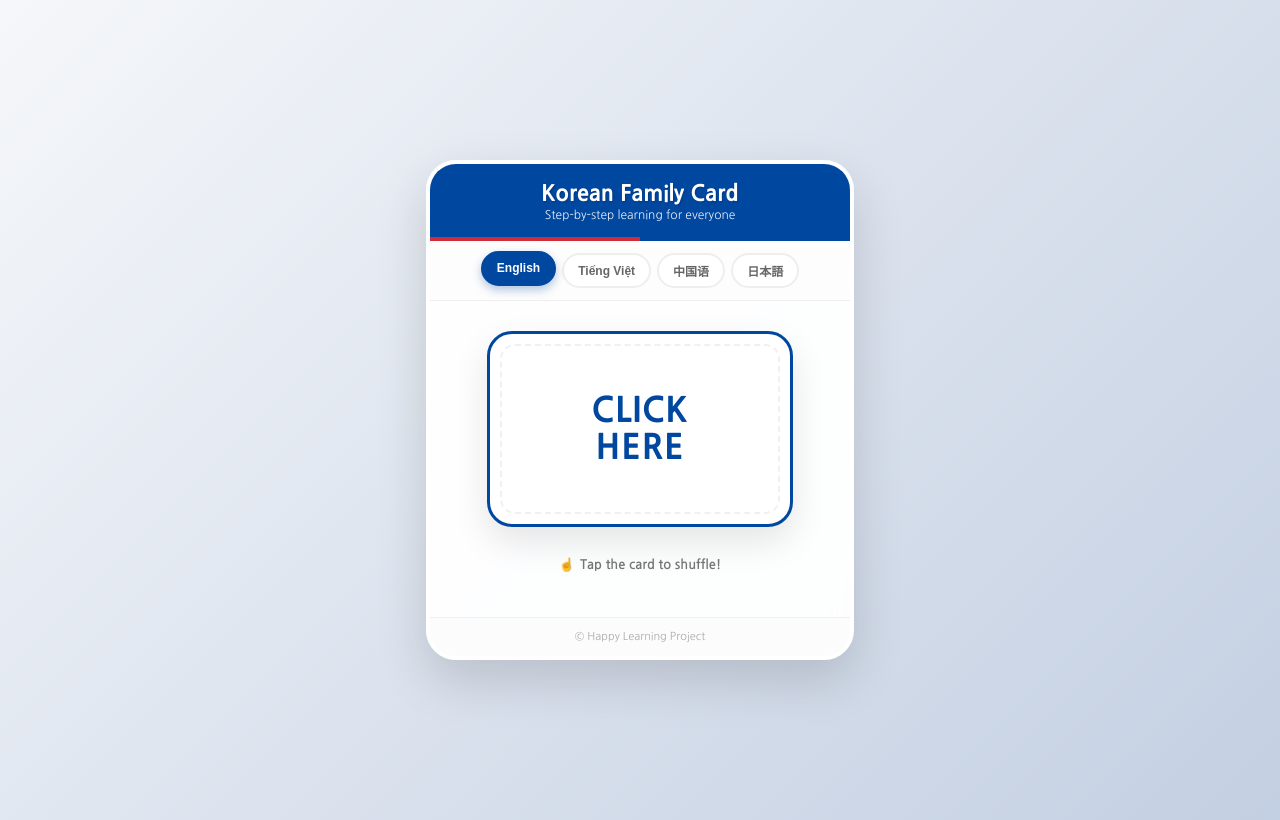
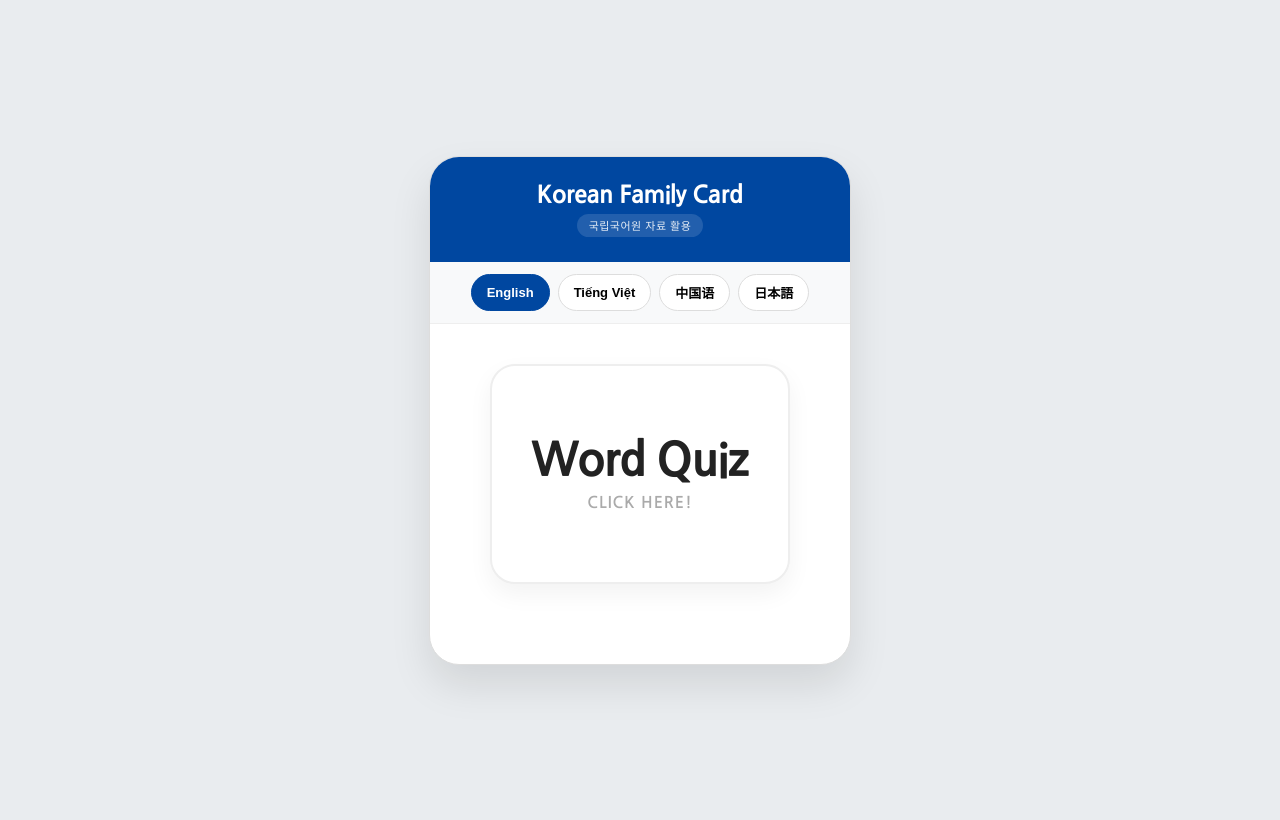
Before and after one commit to Ryuu-spec/Korean-Family-Card, a plain HTML site: page index.html in a window 1280 px wide. Drawn offline with Linux system fonts and the light colour scheme.

Commit message:
Update index.html

```diff
--- a/index.html
+++ b/index.html
@@ -11,101 +11,89 @@
             --korean-blue: #0047a0;
             --korean-red: #cd2e3a;
             --korean-yellow: #ffcc00;
-            --bg-gradient: linear-gradient(135deg, #f5f7fa 0%, #c3cfe2 100%);
+            --bg-gray: #f0f2f5;
             --card-white: #ffffff;
         }
 
         body {
             margin: 0;
             padding: 10px;
-            background: var(--bg-gradient);
+            background: #e9ecef;
             font-family: 'Nanum Gothic', sans-serif;
             display: flex;
             flex-direction: column;
             align-items: center;
             justify-content: center;
             min-height: 100vh;
-            overflow: hidden;
         }
 
         .app-container {
             width: 100%;
             max-width: 420px;
-            background: rgba(255, 255, 255, 0.95);
-            backdrop-filter: blur(10px);
+            background: var(--card-white);
             border-radius: 30px;
-            box-shadow: 0 20px 50px rgba(0,0,0,0.15);
+            box-shadow: 0 20px 40px rgba(0,0,0,0.1);
             overflow: hidden;
             display: flex;
             flex-direction: column;
-            border: 4px solid white;
+            border: 1px solid #ddd;
         }
 
         .app-header {
             background: var(--korean-blue);
             color: white;
-            padding: 18px;
+            padding: 25px 20px; /* 여백 약간 조정 */
             text-align: center;
-            position: relative;
-        }
-
-        .app-header::after {
-            content: '';
-            position: absolute;
-            bottom: 0;
-            left: 0;
-            width: 100%;
-            height: 4px;
-            background: linear-gradient(90deg, var(--korean-red) 50%, var(--korean-blue) 50%);
         }
 
         .app-header h1 {
             margin: 0;
-            font-size: 22px;
+            font-size: 24px;
             font-weight: 800;
-            text-shadow: 1px 1px 2px rgba(0,0,0,0.2);
+            letter-spacing: -0.5px;
         }
 
-        .app-header p {
-            margin: 4px 0 0;
-            font-size: 12px;
+        .app-header .source-tag {
+            display: inline-block;
+            margin-top: 8px;
+            font-size: 11px;
+            font-weight: 400;
+            padding: 3px 12px;
+            background: rgba(255, 255, 255, 0.15);
+            border-radius: 12px;
+            letter-spacing: 0.5px;
             opacity: 0.9;
-            font-weight: 400;
         }
 
         .lang-selector {
             display: flex;
             justify-content: center;
-            flex-wrap: wrap;
-            gap: 6px;
+            gap: 8px;
             padding: 12px;
-            background: #fdfdfd;
+            background: #f8f9fa;
             border-bottom: 1px solid #eee;
         }
 
         .lang-btn {
-            padding: 7px 14px;
-            border: 2px solid #eee;
-            border-radius: 18px;
+            padding: 8px 15px;
+            border: 1px solid #ddd;
+            border-radius: 20px;
             background: white;
-            font-size: 12px;
+            font-size: 13px;
             font-weight: 700;
-            color: #666;
             cursor: pointer;
-            transition: all 0.3s cubic-bezier(0.175, 0.885, 0.32, 1.275);
+            transition: 0.2s;
         }
 
         .lang-btn.active {
             background: var(--korean-blue);
             color: white;
             border-color: var(--korean-blue);
-            transform: translateY(-2px);
-            box-shadow: 0 4px 10px rgba(0, 71, 160, 0.3);
         }
 
         .card-perspective {
             perspective: 1200px;
-            padding: 30px 20px;
+            padding: 40px 20px;
             display: flex;
             justify-content: center;
             align-items: center;
@@ -114,143 +102,91 @@
         .card-content {
             width: 100%;
             max-width: 300px;
-            height: 190px;
+            height: 220px;
             background: #fff;
             border-radius: 25px;
-            border: 1px solid #eee;
-            box-shadow: 0 15px 35px rgba(0,0,0,0.1);
+            border: 2px solid #eee;
+            box-shadow: 0 10px 25px rgba(0,0,0,0.05);
             display: flex;
             flex-direction: column;
             justify-content: center;
             align-items: center;
             text-align: center;
-            transition: transform 0.6s;
+            transition: transform 0.6s cubic-bezier(0.4, 0, 0.2, 1);
             transform-style: preserve-3d;
             cursor: pointer;
             position: relative;
+            padding: 20px;
+            box-sizing: border-box;
         }
 
-        /* 카드 테두리 효과 */
-        .card-content::before {
-            content: '';
-            position: absolute;
-            top: 10px;
-            left: 10px;
-            right: 10px;
-            bottom: 10px;
-            border: 2px dashed #f0f0f0;
-            border-radius: 15px;
-            pointer-events: none;
+        .card-content:hover {
+            border-color: var(--korean-blue);
         }
 
-        .card-content.cover {
-            border: 3px solid var(--korean-blue);
+        .cover-main-text {
+            font-size: 46px;
+            font-weight: 900;
+            color: #222;
+            margin: 0;
+            letter-spacing: -1.5px;
+            line-height: 1;
         }
 
-        .cover-text {
-            font-size: 34px;
-            font-weight: 900;
-            color: var(--korean-blue);
-            line-height: 1.1;
+        .cover-sub-text {
+            font-size: 16px;
+            font-weight: 700;
+            color: #aaa;
+            margin-top: 12px;
+            text-transform: uppercase;
             letter-spacing: 1px;
-            animation: bounce 2s infinite;
-        }
-
-        @keyframes bounce {
-            0%, 20%, 50%, 80%, 100% {transform: translateY(0);}
-            40% {transform: translateY(-10px);}
-            60% {transform: translateY(-5px);}
         }
 
         .word-ko {
             font-size: 52px;
             font-weight: 800;
             color: #212529;
-            margin-bottom: 8px;
-            letter-spacing: -1px;
-            filter: drop-shadow(0 2px 4px rgba(0,0,0,0.1));
+            margin-bottom: 12px;
+            line-height: 1.2;
+            word-break: keep-all;
+            max-width: 100%;
         }
 
         .word-tr {
             font-size: 22px;
             font-weight: 700;
-            color: var(--korean-red);
-            background: #fff5f5;
-            padding: 6px 20px;
+            color: var(--korean-blue);
+            background: #eef2ff;
+            padding: 8px 24px;
             border-radius: 25px;
-            border: 1px solid #ffe3e3;
-        }
-
-        .click-hint {
-            text-align: center;
-            font-size: 13px;
-            color: #777;
-            font-weight: 700;
-            margin-bottom: 20px;
-            display: flex;
-            align-items: center;
-            justify-content: center;
-            gap: 5px;
-        }
-
-        .click-hint span {
-            color: var(--korean-red);
+            display: inline-block;
         }
 
         .control-area {
-            padding: 0 25px 25px 25px;
+            padding: 0 30px 40px 30px;
         }
 
         .btn-tts {
             width: 100%;
             padding: 15px;
             background: white;
-            border: 2px solid #eee;
+            border: 2px solid #ddd;
             border-radius: 20px;
-            font-size: 16px;
-            font-weight: 800;
-            color: #333;
+            font-size: 18px;
+            font-weight: 700;
             display: flex;
             align-items: center;
             justify-content: center;
             gap: 12px;
             cursor: pointer;
-            transition: all 0.2s;
+            transition: 0.2s;
             box-shadow: 0 4px 0 #eee;
         }
 
-        .btn-tts:hover {
+        .btn-tts:active {
+            transform: translateY(2px);
+            box-shadow: 0 2px 0 #eee;
             background: #f8f9fa;
-        }
-
-        .btn-tts:active {
-            transform: translateY(3px);
-            box-shadow: 0 1px 0 #eee;
-        }
-
-        .status-footer {
-            padding: 12px;
-            font-size: 11px;
-            color: #aaa;
-            text-align: center;
-            background: #fcfcfc;
-            border-top: 1px solid #f0f0f0;
-        }
-
-        /* 회전 애니메이션 */
-        .spinning {
-            animation: cardFlip 0.6s cubic-bezier(0.4, 0, 0.2, 1);
-        }
-
-        @keyframes cardFlip {
-            0% { transform: rotateY(0deg) scale(1); }
-            45% { transform: rotateY(90deg) scale(1.1); }
-            55% { transform: rotateY(90deg) scale(1.1); }
-            100% { transform: rotateY(180deg) scale(1); }
-        }
-
-        .card-inner-rotated {
-            transform: rotateY(180deg);
         }
     </style>
 </head>
@@ -259,7 +195,7 @@
 <div class="app-container">
     <div class="app-header">
         <h1>Korean Family Card</h1>
-        <p>Step-by-step learning for everyone</p>
+        <div class="source-tag">국립국어원 자료 활용</div>
     </div>
 
     <div class="lang-selector">
@@ -270,26 +206,19 @@
     </div>
 
     <div class="card-perspective">
-        <div class="card-content cover" id="card_face" onclick="drawCard()">
-            <div id="card_inner" class="cover-text">
-                CLICK<br>HERE
+        <div class="card-content" id="card_face" onclick="drawCard()">
+            <div id="card_inner">
+                <div class="cover-main-text">Word Quiz</div>
+                <div class="cover-sub-text">Click Here!</div>
             </div>
         </div>
     </div>
 
-    <div class="click-hint" id="hint_text">
-        <span>☝</span> Tap the card to shuffle!
-    </div>
-
     <div class="control-area">
-        <button class="btn-tts" id="tts_btn" onclick="speak()" style="display:none; visibility: hidden;">
-            <svg width="24" height="24" viewBox="0 0 24 24" fill="none" stroke="var(--korean-blue)" stroke-width="2.5" stroke-linecap="round" stroke-linejoin="round"><polygon points="11 5 6 9 2 9 2 15 6 15 11 19 11 5"></polygon><path d="M19.07 4.93a10 10 0 0 1 0 14.14M15.54 8.46a5 5 0 0 1 0 7.07"></path></svg>
-            Hear Pronunciation
+        <button class="btn-tts" id="tts_btn" onclick="speak()" style="display:none;">
+            <svg width="24" height="24" viewBox="0 0 24 24" fill="none" stroke="currentColor" stroke-width="2.5" stroke-linecap="round" stroke-linejoin="round"><polygon points="11 5 6 9 2 9 2 15 6 15 11 19 11 5"></polygon><path d="M19.07 4.93a10 10 0 0 1 0 14.14M15.54 8.46a5 5 0 0 1 0 7.07"></path></svg>
+            Listen to Pronunciation
         </button>
-    </div>
-
-    <div class="status-footer">
-        &copy; Happy Learning Project
     </div>
 </div>
 
@@ -308,7 +237,6 @@
     let currentLang = 'en';
     let currentIndex = -1;
     let isDrawing = false;
-    let flipState = 0; // 0 or 180
 
     function setLang(lang) {
         currentLang = lang;
@@ -328,20 +256,15 @@
         isDrawing = true;
 
         const face = document.getElementById('card_face');
+        face.style.transition = "transform 0.6s cubic-bezier(0.4, 0, 0.2, 1)";
+        face.style.transform = "rotateY(0deg)";
+        void face.offsetWidth;
 
-        // 애니메이션 초기화 및 시작
-        face.classList.remove('spinning');
-        void face.offsetWidth;
-        face.classList.add('spinning');
+        face.style.transform = "rotateY(180deg)";
 
-        // 90도 회전 시점에 내용 변경
         setTimeout(() => {
             if (currentIndex === -1) {
-                face.classList.remove('cover');
-                face.style.border = "1px solid #eee";
                 document.getElementById('tts_btn').style.display = 'flex';
-                document.getElementById('tts_btn').style.visibility = 'visible';
-                document.getElementById('hint_text').innerHTML = "<span>🔄</span> Tap again to shuffle!";
             }
 
             let nextIndex;
@@ -361,12 +284,10 @@
     function updateDisplay() {
         const item = dataSet[currentIndex];
         const inner = document.getElementById('card_inner');
-
-        // 회전 시 텍스트가 뒤집히지 않도록 조정
-        inner.classList.add('card-inner-rotated');
+        inner.style.transform = "rotateY(180deg)";
         inner.innerHTML = `
-            <div id="display_ko" class="word-ko">${item.ko}</div>
-            <div id="display_tr" class="word-tr">${item[currentLang]}</div>
+            <div class="word-ko">${item.ko}</div>
+            <div class="word-tr">${item[currentLang]}</div>
         `;
     }
 
```
